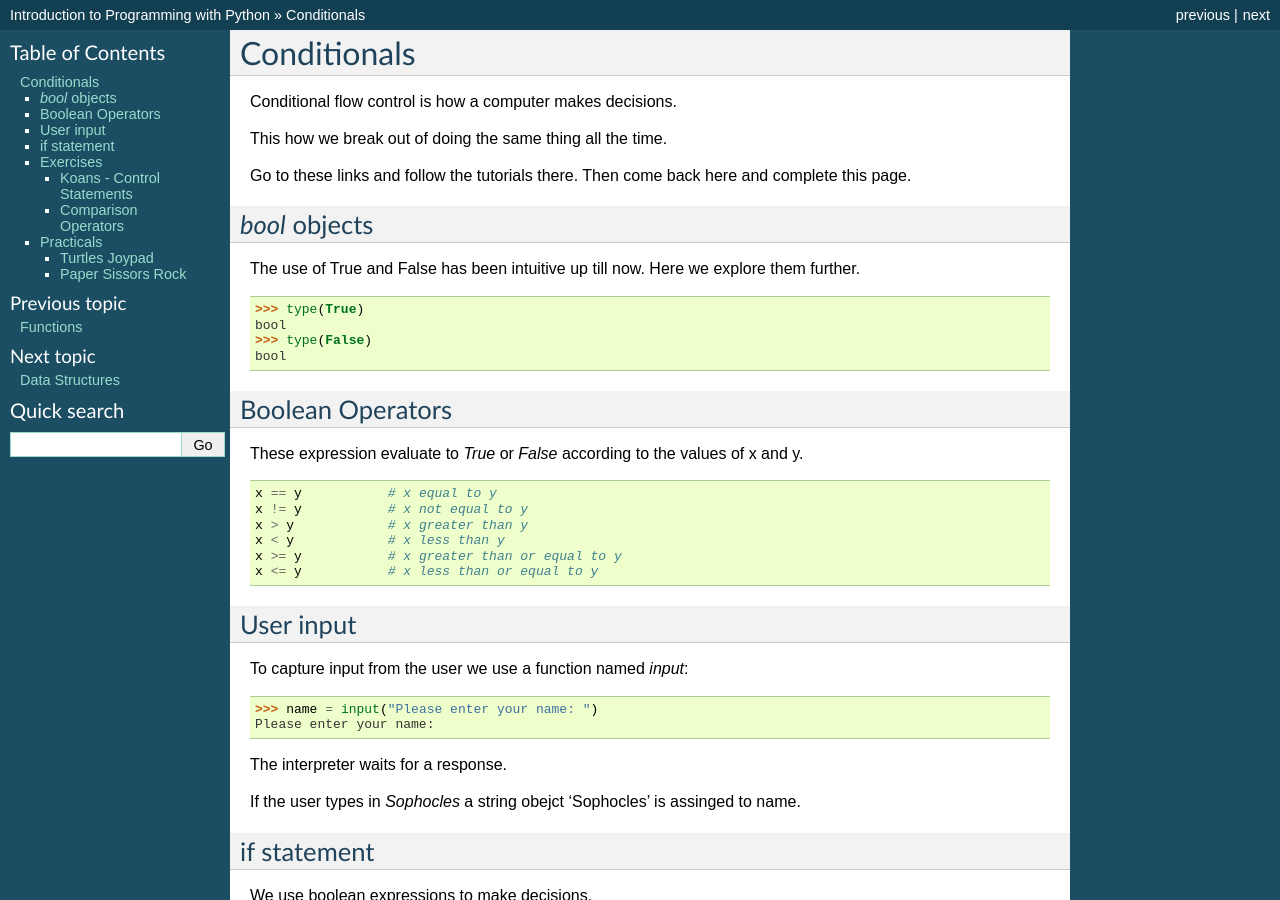
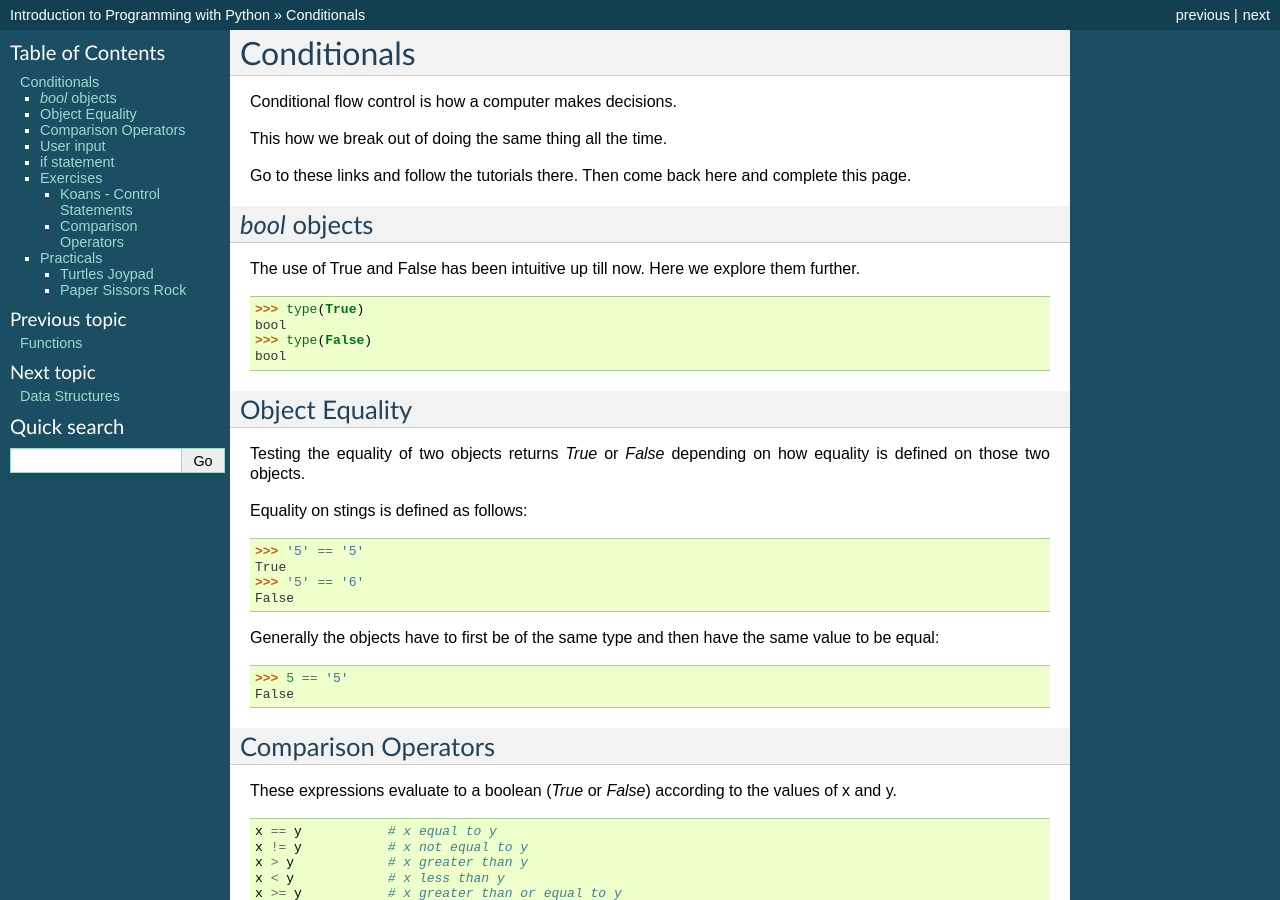
Before and after one commit to gu-lseg/intro-to-programming, a Sphinx documentation site: the page built from source/flow_control.rst, in a window 1280 px wide and 900 px high. Built offline with Sphinx 7.4.7, drawn with Linux system fonts in a browser that asks for light colours.

Commit message:
object equality

```diff
--- a/source/flow_control.rst
+++ b/source/flow_control.rst
@@ -22,11 +22,30 @@ further.
     bool
 
 
-Boolean Operators
-=================
+Object Equality
+===============
 
-These expression evaluate to `True` or `False` according to the values of x and
-y.
+Testing the equality of two objects returns `True` or `False` depending on how
+equality is defined on those two objects.
+
+Equality on stings is defined as follows::
+
+    >>> '5' == '5'
+    True
+    >>> '5' == '6'
+    False
+
+Generally the objects have to first be of the same type and then have the same
+value to be equal::
+
+    >>> 5 == '5'
+    False
+
+Comparison Operators
+====================
+
+These expressions evaluate to a boolean (`True` or `False`) according to the
+values of x and y.
 
 ::
 
```
